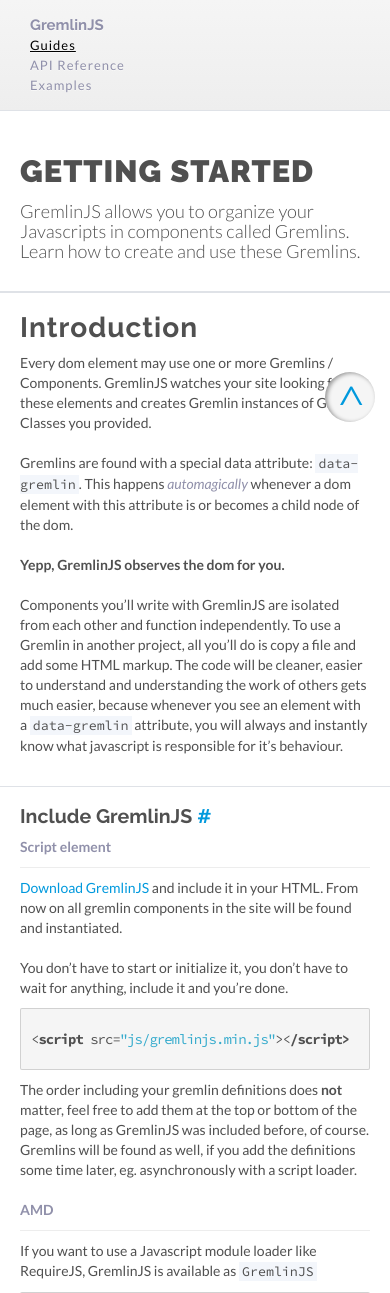
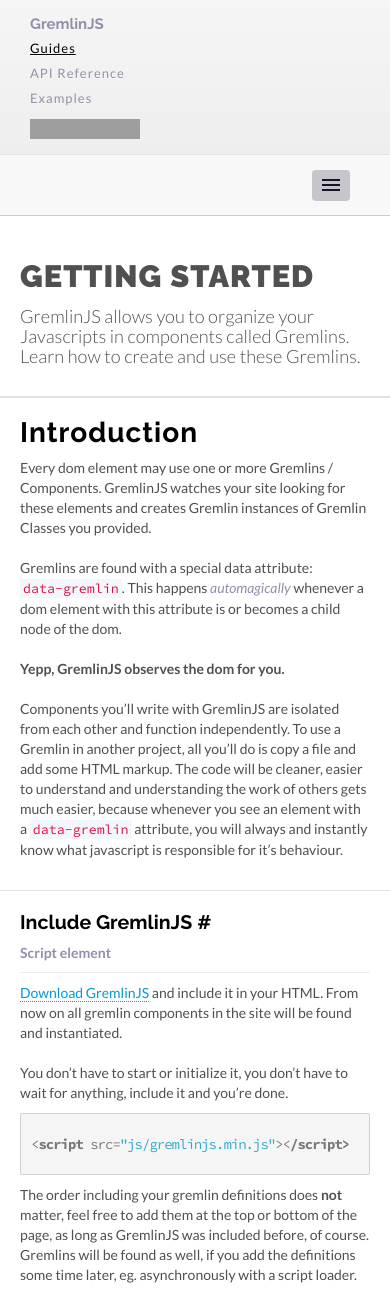
Before and after one commit to grmlin/gremlinjs-website, a PHP site: page /guides.html in a window 390 px wide; the page is wider, and only the part inside the window is pictured. Shown: the top 1293 px of that part. Run offline with PHP 8.4, Linux system fonts and the light colour scheme; some libraries are stand-ins or nearby versions; grey boxes are pictures that could not be loaded.

Commit message:
responsive menu

```diff
--- a/css/flatdoc-white.css
+++ b/css/flatdoc-white.css
@@ -568,9 +568,10 @@ body.no-literate .content pre > code:hover::-webkit-scrollbar-thumb {
 }
 .header .right {
   text-align: right;
-  position: absolute;
+  /*position: absolute;
   right: 15px;
-  top: 15px;
+  top: 15px;*/
+    float: right;
 }
 .header .right iframe {
   display: inline-block;
@@ -627,8 +628,22 @@ body.no-literate .content pre > code:hover::-webkit-scrollbar-thumb {
   }
 }
 @media (max-width: 480px) /* Mobile */ {
-  .right {
-    display: none;
+    .header .left {
+        float: none;
+    }
+
+    .header .left ul {
+        margin-left: 0;
+    }
+
+    .header .left ul li {
+        margin-top: 5px;
+    }
+  .header .right {
+    /*display: none;*/
+      text-align: left;
+      margin-top: 10px;
+      float: none;
   }
 }
 .menubar {
@@ -684,7 +699,7 @@ a.big.button:hover:visited {
 }
 @media (max-width: 768px) /* Mobile and tablet */ {
   .menubar {
-    display: none;
+    /*display: none;*/
   }
 }
 @media (min-width: 768px) /* Desktop */ {
@@ -692,15 +707,15 @@ a.big.button:hover:visited {
     padding-left: 230px;
   }
   .menubar {
-    position: absolute;
+    /*position: absolute;
     left: 0;
     top: 0;
     bottom: 0;
-    width: 230px;
+    width: 230px;*/
     border-right: solid 1px #dfe2e7;
   }
   .menubar.fixed {
-    position: fixed;
+    /*position: fixed;*/
     overflow-y: auto;
   }
   .menubar.fixed {
--- a/css/site.css
+++ b/css/site.css
@@ -58,6 +58,81 @@ a:focus {
     float: left;
 }
 
+.btn.btn-sidebar {
+    padding: 7px 10px;
+    background-image: none;
+    -ms-filter: none;
+    filter: none;
+    box-shadow: none;
+    -webkit-box-shadow: none;
+    -moz-box-shadow: none;
+    background-color: #c5c5cb;
+    border: none;
+}
+
+.btn.btn-sidebar .icon-bar {
+    display: block;
+    width: 18px;
+    height: 2px;
+    margin-top: 2px;
+    margin-bottom: 3px;
+    background-color: #13132a;
+    box-shadow: none;
+    -webkit-box-shadow: none;
+    -moz-box-shadow: none;
+}
+
+.btn.btn-sidebar:hover {
+    box-shadow: none;
+    -webkit-box-shadow: none;
+    -moz-box-shadow: none;
+    background-color: #13132a;
+}
+
+.btn.btn-sidebar:hover .icon-bar {
+    background-color: #7795b4;
+    box-shadow: none;
+    -webkit-box-shadow: none;
+    -moz-box-shadow: none;
+}
+
+@media (min-width: 769px) /* tablet - desktop*/ {
+    .the-menu .menubar {
+        display: block !important;
+    }
+}
+@media (max-width: 768px) /* Mobile and tablet */ {
+    .the-menu {
+        background: rgba(245, 245, 245, 0.7);
+        border-bottom: 1px solid #ccc;
+        padding: 15px 40px;
+        min-height: 61px;
+        position: relative;
+    }
+
+    .the-menu .responsive-collapse {
+        position: absolute;
+        right: 40px;
+        top: 15px;
+
+    }
+
+    .the-menu .menubar {
+        display: none;
+    }
+
+    .the-menu .menubar .section {
+        padding: 0 50px 20px 0;
+    }
+
+    .the-menu .menubar .section li.level-1 {
+    }
+
+    .the-menu .menubar .section a {
+        margin-right: 0;
+    }
+}
+
 .header h1 {
     font-family: 'Raleway', Helvetica Neue, Open Sans, sans-serif;
     font-size: 15px;
@@ -90,32 +165,7 @@ a:focus {
     width: 20px;
 }
 
-.logo h1 {
-    font-family: 'Raleway', Helvetica Neue, Open Sans, sans-serif;
-    font-weight: 700;
-    color: #444;
-    text-shadow: 0 0 1px #fff;
-}
 
-.logo h1 span {
-    color: #999;
-}
-
-.logo h1 small {
-    font-size: 22px;
-    font-weight: 500;
-}
-
-.logo h1 small em {
-    font-weight: 300;
-    font-style: normal;
-    color: #D5D5D5;
-}
-
-.hero-unit ul {
-    /*padding-left: 15px;*/
-    /*list-style: square;*/
-}
 
 .home .content {
     padding: 0;
@@ -258,10 +308,11 @@ body.no-literate .content pre > code,
 .content .codepen-lazy {
     margin-top: 20px;
 }
+
 .cp_embed_iframe {
 
-    -webkit-box-shadow: 0px 0px 10px 0px rgba(0,0,0,0.4);
-    box-shadow: 0px 0px 10px 0px rgba(0,0,0,0.4);
+    -webkit-box-shadow: 0px 0px 10px 0px rgba(0, 0, 0, 0.4);
+    box-shadow: 0px 0px 10px 0px rgba(0, 0, 0, 0.4);
 
 }
 
@@ -329,7 +380,6 @@ body.no-literate .content pre > code,
 .menubar {
 }
 
-
 .menubar.fixed + .top-link {
     opacity: 1;
     -moz-transform: translateX(0px) translateY(0px);
@@ -373,10 +423,10 @@ footer .ghbtn {
     display: inline-block;
 }
 
-
 .homepage-footer {
     background: #45413e;
 }
+
 .homepage-footer.container-fluid .footer-nav li a {
     font-family: 'Raleway', serif;
     font-weight: 700;
@@ -385,7 +435,6 @@ footer .ghbtn {
     color: #f5f5f5;
 }
 
-
 .homepage-footer .ghbtn {
     margin-bottom: 5px;
 }
--- a/guides.html
+++ b/guides.html
@@ -16,6 +16,9 @@
     <link rel="apple-touch-icon" sizes="144x144" href="img/apple-touch-icon-144x144.png"/>
 
     <script src="http://code.jquery.com/jquery-1.9.1.min.js"></script>
+
+    <link rel="stylesheet" href="css/bootstrap.min.css"/>
+    <link rel="stylesheet" href="css/bootstrap-responsive.min.css"/>
 
     <!-- Flatdoc -->
     <script src='js/flatdoc/legacy.js'></script>
@@ -49,17 +52,27 @@
     </div>
 </div>
 
-<div class='content-root'>
-    <div class='menubar'>
-        <div class='menu section' role='flatdoc-menu'></div>
-
+<div class="container">
+    <div class="row">
+        <div class="span3 the-menu" data-gremlin="ResponsiveMenu">
+            <div class="responsive-collapse visible-phone">
+                <button type="button" class="btn btn-sidebar menu-toggle">
+                    <span class="icon-bar"></span>
+                    <span class="icon-bar"></span>
+                    <span class="icon-bar"></span>
+                </button>
+            </div>
+            <div class='menubar'>
+                <div class='menu section' role='flatdoc-menu'></div>
+            </div>
+        </div>
+        <div class="span9"> <div role='flatdoc-content' class='content'></div> </div>
     </div>
-    <a class="top-link" href="#"></a>
-
-    <div role='flatdoc-content' class='content'></div>
 </div>
 
 <script src="build/latest/gremlin.min.js"></script>
+<script src="build/extensions/gremlin.jquery.min.js"></script>
+<script src="js/gremlins/ResponsiveMenu.js"></script>
 <script src="js/gremlins/Flatdoc.js"></script>
 
 </body>
--- /dev/null
+++ b/js/gremlins/ResponsiveMenu.js
@@ -0,0 +1,16 @@
+G.define('ResponsiveMenu', function () {
+
+  },
+  {
+    onToggle: function(e) {
+      this.menu.slideToggle();
+    }
+  },
+  {
+    elements: {
+      '.menubar' : 'menu'
+    },
+    events: {
+      'click .menu-toggle': 'onToggle'
+    }
+  });
```
Also changed, not shown: api.html (+31 -14 lines), css/main.css (+69 -4 lines), examples.html (+21 -6 lines).
